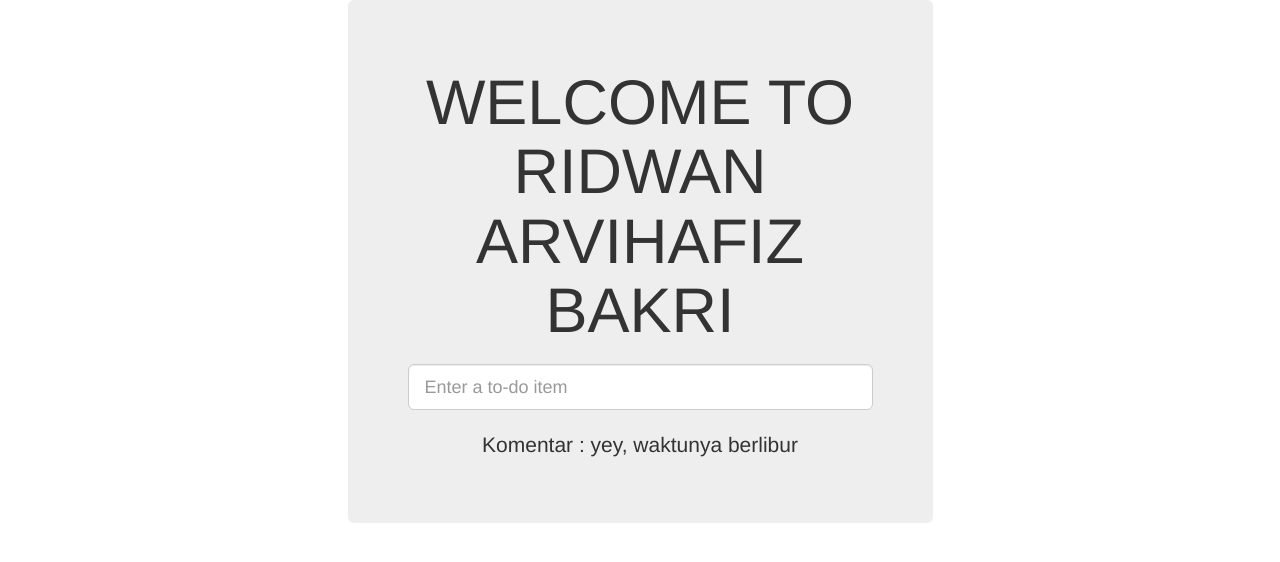
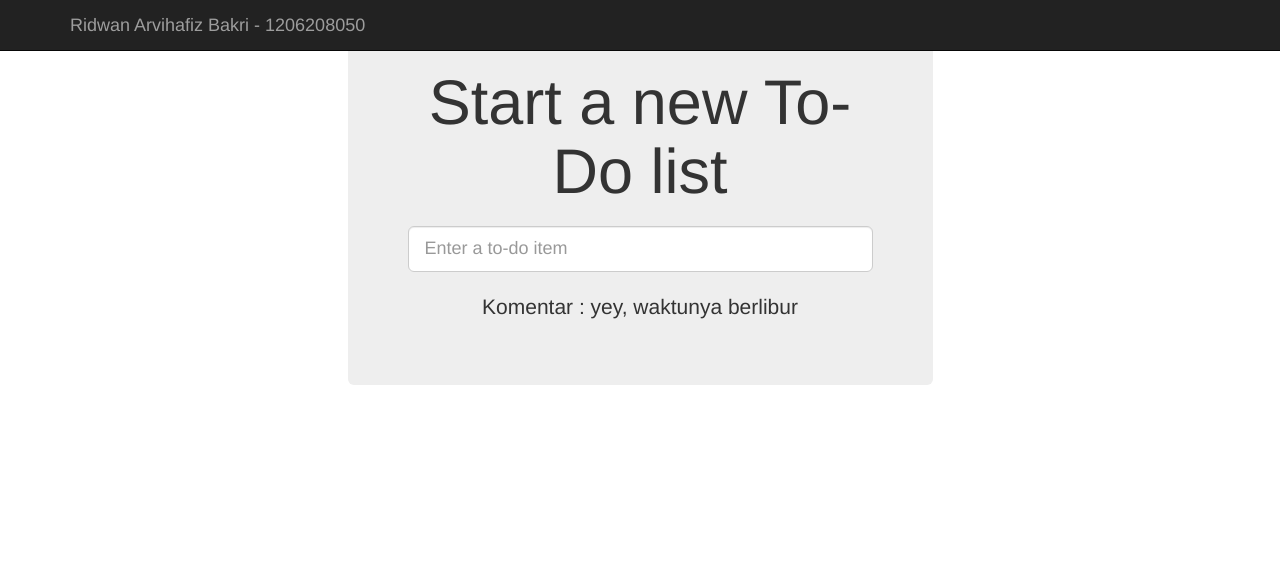
Before and after one commit to ridwanarvi/pmpltutorial, a Django app: page / in a window 1280 px wide. Shown: the top 562 px of the page. Run offline with Django 3.2, Linux system fonts and the light colour scheme; some libraries are stand-ins or nearby versions.

Commit message:
try to change home template

```diff
--- a/lists/templates/base.html
+++ b/lists/templates/base.html
@@ -11,6 +11,19 @@
 </head>
 
 <body>
+
+    <nav class="navbar navbar-inverse navbar-fixed-top" role="navigation">
+        <div class="container">
+            <!-- Brand and toggle get grouped for better mobile display -->
+            <div class="navbar-header">
+
+                <div class="navbar-brand"> Ridwan Arvihafiz Bakri - 1206208050</div>
+            </div>
+
+            <!-- /.navbar-collapse -->
+        </div>
+        <!-- /.container -->
+    </nav>
 <div class="container">
 
     <div class="row">
--- a/lists/templates/home.html
+++ b/lists/templates/home.html
@@ -1,6 +1,6 @@
 {% extends 'base.html' %}
 
-{% block header_text %}WELCOME TO RIDWAN ARVIHAFIZ BAKRI{% endblock %}
+{% block header_text %}Start a new To-Do list{% endblock %}
 
 {% block komentar %}yey, waktunya berlibur{% endblock %}
 
--- a/superlists/settings.py
+++ b/superlists/settings.py
@@ -27,7 +27,7 @@ DEBUG = False
 
 TEMPLATE_DEBUG = DEBUG
 
-ALLOWED_HOSTS = ['pmpl-ridwanarvi.cloudapp.net']
+ALLOWED_HOSTS = ['pmpl-ridwanarvi.cloudapp.net','localhost']
 
 
 # Application definition
```
